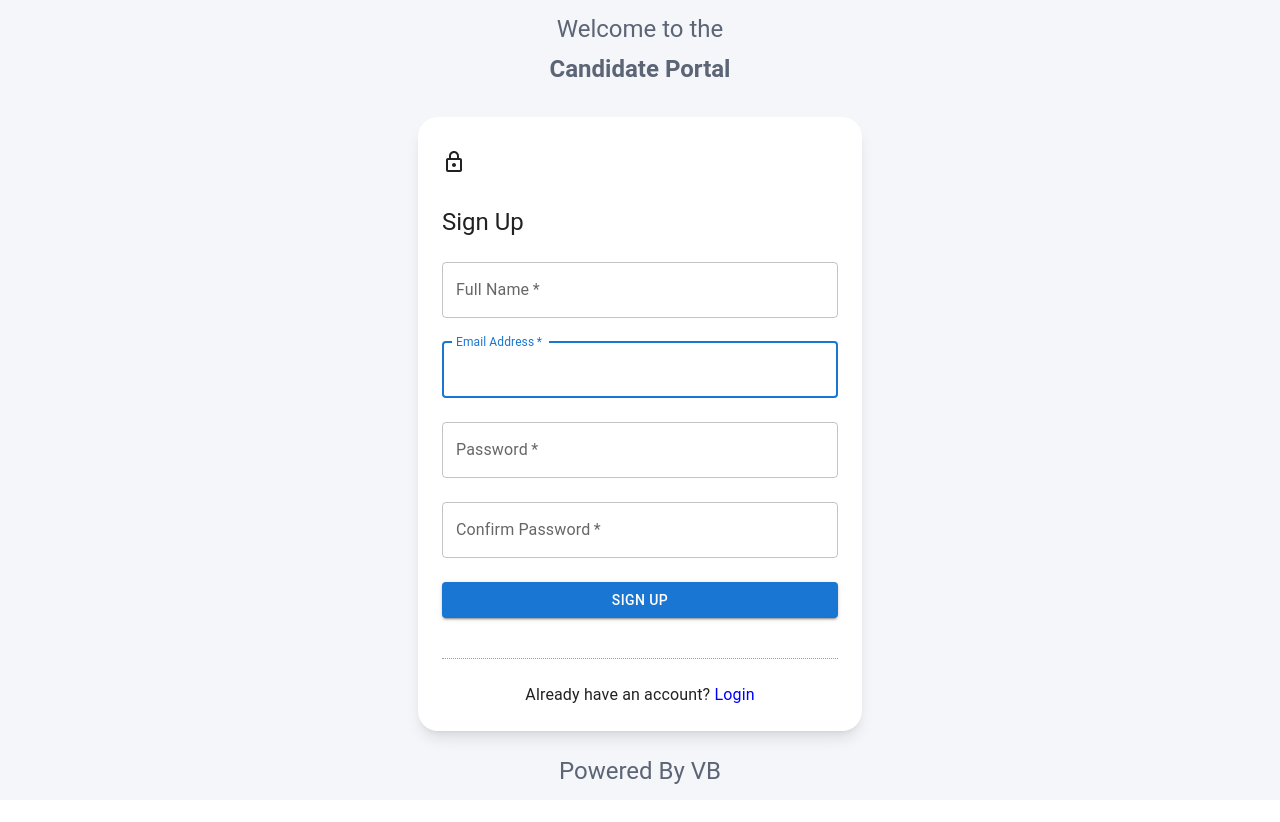
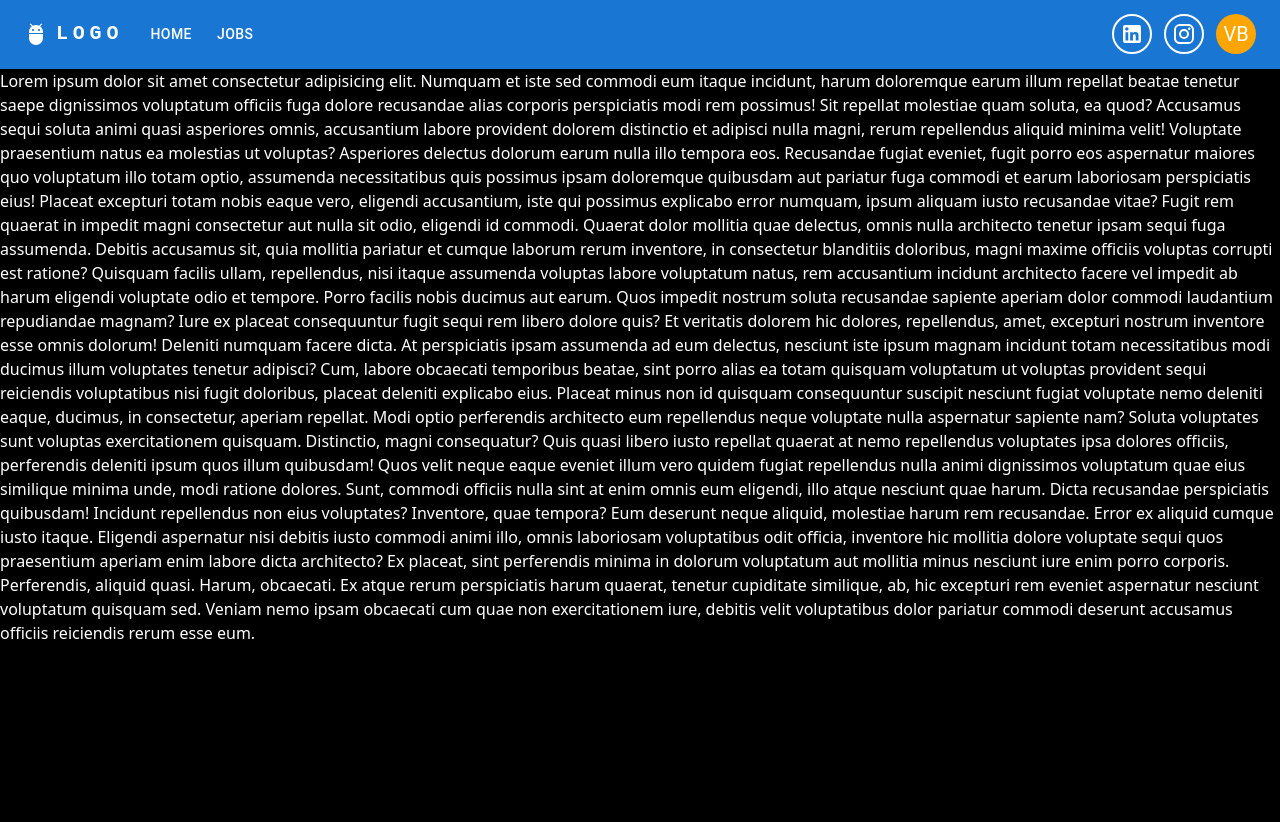
Before and after one commit to vishnubansal001/job-portal, a React (Create React App) app: page / in a window 1280 px wide. Shown: the top 822 px of the page. Before the commit the page ends 800 px from the top, so only its background shows below. Built offline with nearby package versions, Linux system fonts and the light colour scheme.

Commit message:
new:added the resoponsive header

```diff
--- a/src/App.js
+++ b/src/App.js
@@ -1,11 +1,16 @@
 import ForgotPassword from "./pages/ForgotPassword";
+import HomePage from "./pages/HomePage";
 import SignIn from "./pages/SignIn";
 import SignUp from "./pages/SignUp";
 
 function App() {
-  return <div className="App">
-    <SignUp />
-  </div>;
+  return (
+    <div className="App">
+      {/* <SignUp /> */}
+      <HomePage />
+
+    </div>
+  );
 }
 
 export default App;
--- /dev/null
+++ b/src/components/Header.jsx
@@ -0,0 +1,167 @@
+import * as React from "react";
+import AppBar from "@mui/material/AppBar";
+import Box from "@mui/material/Box";
+import Toolbar from "@mui/material/Toolbar";
+import IconButton from "@mui/material/IconButton";
+import Typography from "@mui/material/Typography";
+import Menu from "@mui/material/Menu";
+import MenuIcon from "@mui/icons-material/Menu";
+import Container from "@mui/material/Container";
+import Avatar from "@mui/material/Avatar";
+import Button from "@mui/material/Button";
+import MenuItem from "@mui/material/MenuItem";
+import AdbIcon from "@mui/icons-material/Adb";
+import InstagramIcon from "@mui/icons-material/Instagram";
+import LinkedInIcon from "@mui/icons-material/LinkedIn";
+
+const pages = ["Home", "Jobs"];
+
+function Header() {
+  const [anchorElNav, setAnchorElNav] = React.useState(null);
+
+  const handleOpenNavMenu = (event) => {
+    setAnchorElNav(event.currentTarget);
+  };
+
+  const handleCloseNavMenu = () => {
+    setAnchorElNav(null);
+  };
+
+  return (
+    <AppBar position="sticky">
+      <Container maxWidth="xl">
+        <Toolbar disableGutters>
+          <AdbIcon sx={{ display: { xs: "none", md: "flex" }, mr: 1 }} />
+          <Typography
+            variant="h6"
+            noWrap
+            component="a"
+            href="/"
+            sx={{
+              mr: 2,
+              display: { xs: "none", md: "flex" },
+              fontFamily: "monospace",
+              fontWeight: 700,
+              letterSpacing: ".3rem",
+              color: "inherit",
+              textDecoration: "none",
+            }}
+          >
+            LOGO
+          </Typography>
+
+          <Box sx={{ flexGrow: 1, display: { xs: "flex", md: "none" } }}>
+            <IconButton
+              size="large"
+              aria-label="account of current user"
+              aria-controls="menu-appbar"
+              aria-haspopup="true"
+              onClick={handleOpenNavMenu}
+              color="inherit"
+            >
+              <MenuIcon />
+            </IconButton>
+            <Menu
+              id="menu-appbar"
+              anchorEl={anchorElNav}
+              anchorOrigin={{
+                vertical: "bottom",
+                horizontal: "left",
+              }}
+              keepMounted
+              transformOrigin={{
+                vertical: "top",
+                horizontal: "left",
+              }}
+              open={Boolean(anchorElNav)}
+              onClose={handleCloseNavMenu}
+              sx={{
+                display: { xs: "block", md: "none" },
+              }}
+            >
+              {pages.map((page) => (
+                <MenuItem key={page} onClick={handleCloseNavMenu}>
+                  <Typography textAlign="center">{page}</Typography>
+                </MenuItem>
+              ))}
+            </Menu>
+          </Box>
+          <AdbIcon sx={{ display: { xs: "flex", md: "none" }, mr: 1 }} />
+          <Typography
+            variant="h5"
+            noWrap
+            component="a"
+            href=""
+            sx={{
+              mr: 2,
+              display: { xs: "flex", md: "none" },
+              flexGrow: 1,
+              fontFamily: "monospace",
+              fontWeight: 700,
+              letterSpacing: ".3rem",
+              color: "inherit",
+              textDecoration: "none",
+            }}
+          >
+            LOGO
+          </Typography>
+          <Box sx={{ flexGrow: 1, display: { xs: "none", md: "flex" } }}>
+            {pages.map((page) => (
+              <Button
+                key={page}
+                onClick={handleCloseNavMenu}
+                sx={{ my: 2, color: "white", display: "block" }}
+              >
+                {page}
+              </Button>
+            ))}
+          </Box>
+
+          <div className="flex flex-row items-center justify-center gap-3">
+            <Box
+              sx={{
+                flexGrow: 0,
+                display: { xs: "none", md: "flex" },
+                border: "2px solid white",
+                padding: "6px",
+                borderRadius: "50%",
+              }}
+              className="hover:border-red-500 hover:text-red-500 transition-colors duration-300 cursor-pointer"
+            >
+              <LinkedInIcon />
+            </Box>
+            <Box
+              sx={{
+                flexGrow: 0,
+                display: { xs: "none", md: "flex" },
+                border: "2px solid white",
+                padding: "6px",
+                borderRadius: "50%",
+              }}
+              className="hover:border-red-500 hover:text-red-500 transition-colors duration-300 cursor-pointer"
+            >
+              <InstagramIcon />
+            </Box>
+
+            <Box sx={{ flexGrow: 0 }}>
+              <Avatar
+                alt="Vishnu Bansal"
+                sx={{
+                  cursor: "pointer",
+                  bgcolor: "orange",
+                  textAlign: "center",
+                  display: "flex",
+                  justifyContent: "center",
+                  alignItems: "center",
+                }}
+              >
+                VB
+              </Avatar>
+            </Box>
+          </div>
+        </Toolbar>
+      </Container>
+    </AppBar>
+  );
+}
+export default Header;
--- /dev/null
+++ b/src/pages/HomePage.jsx
@@ -0,0 +1,69 @@
+import React from "react";
+import Header from "../components/Header";
+
+const HomePage = () => {
+  return (
+    <>
+      <Header />
+      <div className="bg-black h-[200vh] text-white">
+        Lorem ipsum dolor sit amet consectetur adipisicing elit. Numquam et iste
+        sed commodi eum itaque incidunt, harum doloremque earum illum repellat
+        beatae tenetur saepe dignissimos voluptatum officiis fuga dolore
+        recusandae alias corporis perspiciatis modi rem possimus! Sit repellat
+        molestiae quam soluta, ea quod? Accusamus sequi soluta animi quasi
+        asperiores omnis, accusantium labore provident dolorem distinctio et
+        adipisci nulla magni, rerum repellendus aliquid minima velit! Voluptate
+        praesentium natus ea molestias ut voluptas? Asperiores delectus dolorum
+        earum nulla illo tempora eos. Recusandae fugiat eveniet, fugit porro eos
+        aspernatur maiores quo voluptatum illo totam optio, assumenda
+        necessitatibus quis possimus ipsam doloremque quibusdam aut pariatur
+        fuga commodi et earum laboriosam perspiciatis eius! Placeat excepturi
+        totam nobis eaque vero, eligendi accusantium, iste qui possimus
+        explicabo error numquam, ipsum aliquam iusto recusandae vitae? Fugit rem
+        quaerat in impedit magni consectetur aut nulla sit odio, eligendi id
+        commodi. Quaerat dolor mollitia quae delectus, omnis nulla architecto
+        tenetur ipsam sequi fuga assumenda. Debitis accusamus sit, quia mollitia
+        pariatur et cumque laborum rerum inventore, in consectetur blanditiis
+        doloribus, magni maxime officiis voluptas corrupti est ratione? Quisquam
+        facilis ullam, repellendus, nisi itaque assumenda voluptas labore
+        voluptatum natus, rem accusantium incidunt architecto facere vel impedit
+        ab harum eligendi voluptate odio et tempore. Porro facilis nobis ducimus
+        aut earum. Quos impedit nostrum soluta recusandae sapiente aperiam dolor
+        commodi laudantium repudiandae magnam? Iure ex placeat consequuntur
+        fugit sequi rem libero dolore quis? Et veritatis dolorem hic dolores,
+        repellendus, amet, excepturi nostrum inventore esse omnis dolorum!
+        Deleniti numquam facere dicta. At perspiciatis ipsam assumenda ad eum
+        delectus, nesciunt iste ipsum magnam incidunt totam necessitatibus modi
+        ducimus illum voluptates tenetur adipisci? Cum, labore obcaecati
+        temporibus beatae, sint porro alias ea totam quisquam voluptatum ut
+        voluptas provident sequi reiciendis voluptatibus nisi fugit doloribus,
+        placeat deleniti explicabo eius. Placeat minus non id quisquam
+        consequuntur suscipit nesciunt fugiat voluptate nemo deleniti eaque,
+        ducimus, in consectetur, aperiam repellat. Modi optio perferendis
+        architecto eum repellendus neque voluptate nulla aspernatur sapiente
+        nam? Soluta voluptates sunt voluptas exercitationem quisquam.
+        Distinctio, magni consequatur? Quis quasi libero iusto repellat quaerat
+        at nemo repellendus voluptates ipsa dolores officiis, perferendis
+        deleniti ipsum quos illum quibusdam! Quos velit neque eaque eveniet
+        illum vero quidem fugiat repellendus nulla animi dignissimos voluptatum
+        quae eius similique minima unde, modi ratione dolores. Sunt, commodi
+        officiis nulla sint at enim omnis eum eligendi, illo atque nesciunt quae
+        harum. Dicta recusandae perspiciatis quibusdam! Incidunt repellendus non
+        eius voluptates? Inventore, quae tempora? Eum deserunt neque aliquid,
+        molestiae harum rem recusandae. Error ex aliquid cumque iusto itaque.
+        Eligendi aspernatur nisi debitis iusto commodi animi illo, omnis
+        laboriosam voluptatibus odit officia, inventore hic mollitia dolore
+        voluptate sequi quos praesentium aperiam enim labore dicta architecto?
+        Ex placeat, sint perferendis minima in dolorum voluptatum aut mollitia
+        minus nesciunt iure enim porro corporis. Perferendis, aliquid quasi.
+        Harum, obcaecati. Ex atque rerum perspiciatis harum quaerat, tenetur
+        cupiditate similique, ab, hic excepturi rem eveniet aspernatur nesciunt
+        voluptatum quisquam sed. Veniam nemo ipsam obcaecati cum quae non
+        exercitationem iure, debitis velit voluptatibus dolor pariatur commodi
+        deserunt accusamus officiis reiciendis rerum esse eum.
+      </div>
+    </>
+  );
+};
+
+export default HomePage;
```
